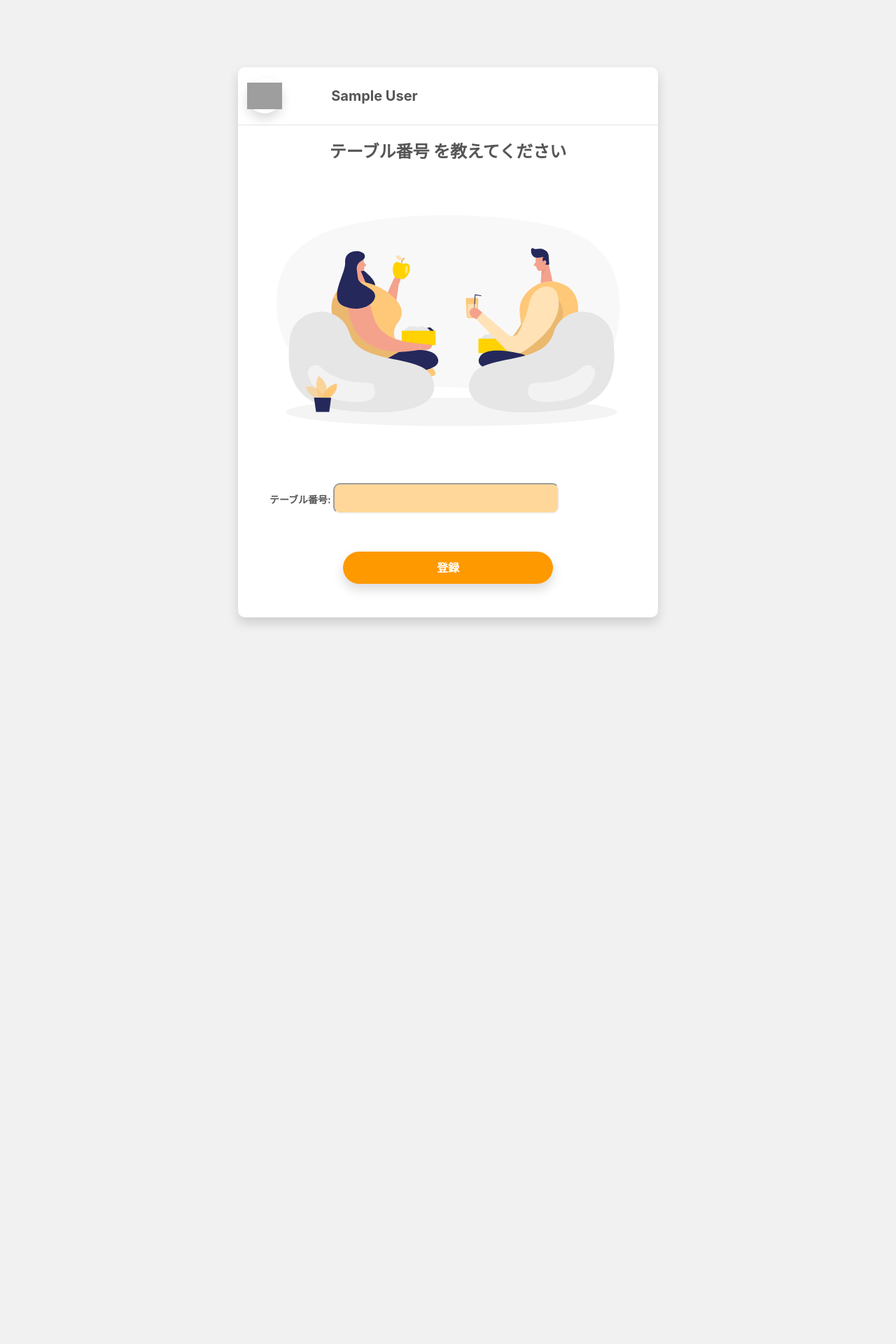
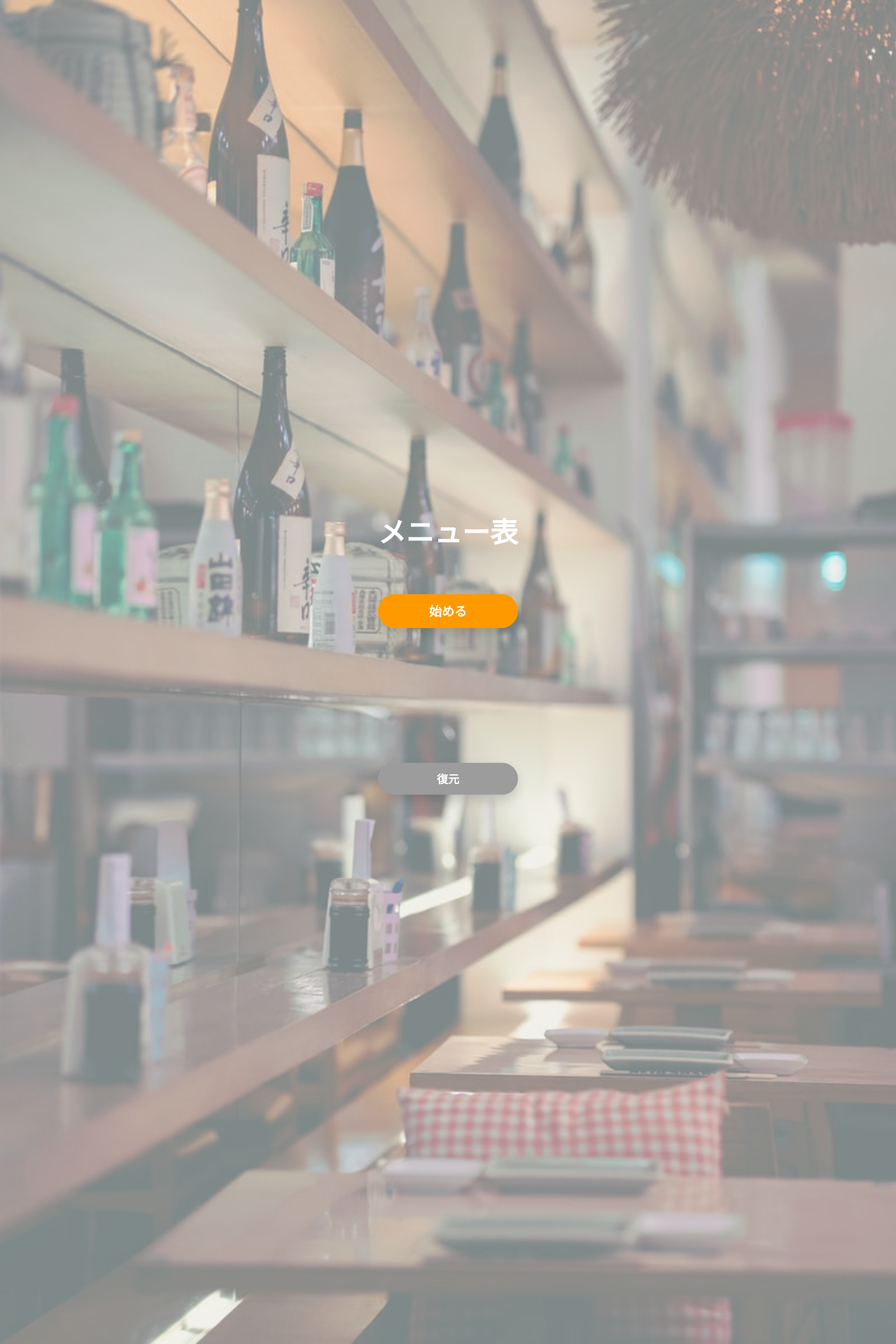
Before and after one commit to shin-carpediem/Beanstalk, a Django app: page / in a window 1280 px wide. Shown: the whole page at 70% size. Before the commit the page ends 893 px from the top, so only its background shows below. Run offline with Django 3.2, Linux system fonts and the light colour scheme; tables that the repository leaves empty hold one stand-in row (values such as "Sample post"); some libraries are stand-ins or nearby versions; grey boxes are pictures that could not be loaded.

Commit message:
add index

```diff
--- a/customer/urls.py
+++ b/customer/urls.py
@@ -4,7 +4,8 @@ from . import views
 
 app_name = 'customer'
 urlpatterns = [
-    path('', views.table, name='table'),
+    path('', views.index, name='index'),
+    path('table/', views.table, name='table'),
     path('menu/', views.menu, name='menu'),
     path('filter/', views.filter, name='filter'),
     path('<int:menu_id>/detail/', views.menu_detail, name='menu_detail'),
--- a/customer/views.py
+++ b/customer/views.py
@@ -13,6 +13,10 @@ from .forms import ChooseTableForm
 # Create your views here.
 def non_login_user_random_code(n):
     return ''.join(random.choices(string.ascii_letters + string.digits, k=n))
+
+
+def index(request):
+    return render(request, 'customer/index.html')
 
 
 def table(request):
--- a/static/css/main.scss
+++ b/static/css/main.scss
@@ -106,6 +106,13 @@ select {
   position: fixed;
   z-index: 10000;
   left: 15vh;
+  bottom: 10px;
+}
+.btn__fixed-righter {
+  width: 130px;
+  position: fixed;
+  z-index: 10000;
+  right: 5vh;
   bottom: 10px;
 }
 
@@ -290,6 +297,9 @@ a {
     .board {
       background-color: $white;
       border-radius: 10px;
+      @media (max-width: 600px) {
+        margin: 0 5px 0 5px;
+      }
     }
   }
 }
@@ -335,6 +345,25 @@ a {
 }
 
 // customer
+section.top-view {
+  img {
+    position: relative;
+    opacity: 0.5;
+  }
+  .forms {
+    position: absolute;
+    z-index: 2;
+    top: 50%;
+    left: 50%;
+    transform: translate(-50%, -50%);
+    -webkit-transform: translate(-50%, -50%);
+    -ms-transform: translate(-50%, -50%);
+    h1 {
+      color: $white;
+    }
+  }
+}
+
 .board__customer {
   section.header__customer {
     .back {
@@ -487,6 +516,9 @@ a {
       color: $white;
     }
     .cart-form {
+      .plus-minus {
+        font-size: 30px;
+      }
       input {
         width: 39px;
         height: 39px;
--- a/templates/customer/base__next.html
+++ b/templates/customer/base__next.html
@@ -7,8 +7,8 @@
 
 {% block content %}
 <div class="wrapper w-100">
-  <div class="inner__wrapper m-auto py-5">
-    <div class="board board__customer shadow beautify text-center my-5 pb-5">
+  <div class="inner__wrapper m-auto">
+    <div class="board board__customer shadow beautify text-centerpb-5">
       {% include 'components/customer/header.html' %}
 
       {% block inner__content %}
--- /dev/null
+++ b/templates/customer/index.html
@@ -0,0 +1,22 @@
+{% extends 'customer/base__next.html' %}
+{% load static %}
+
+{% block content %}
+<section class="wrapper w-100 top-view">
+  <img src="{% static 'img/common/top-view.jpeg' %}" alt="Top View">
+  <div class="forms">
+    <h1 class="text__bold">メニュー表</h1>
+    <form class="px-auto mt-3 mb-5 py-5" method="POST" action="{% url 'customer:table' %}">{% csrf_token %}
+      <!-- hidden -->
+      <input type="hidden" name="form-type" value="始める">
+      <button type="submit" class="w-100 btn btn__orange shadow mb-5 text__bold text__large">始める</button>
+    </form>
+    <form class="px-auto mt-5 pt-5" method="POST" action="{% url 'customer:table' %}">{% csrf_token %}
+      <p></p>
+      <!-- hidden -->
+      <input type="hidden" name="form-type" value="復元">
+      <button type="submit" class="w-100 btn btn__grey shadow mb-5">復元</button>
+    </form>
+  </div>
+</section>
+{% endblock %}
--- a/templates/customer/table.html
+++ b/templates/customer/table.html
@@ -2,15 +2,15 @@
 {% load static %}
 
 {% block inner__content %}
-<h4 class="pt-3 text__bold">テーブル番号 を教えてください</h4>
-<img class="mx-auto" src="{% static 'img/customer/table.svg' %}" alt="Table">
+<!-- <h4 class="pt-3 text__bold">テーブル番号 を教えてください</h4> -->
+<img class="mx-auto" width="240" src="{% static 'img/customer/table.svg' %}" alt="Table">
 
 <form class="px-auto" method="POST" action="{% url 'customer:menu' %}">{% csrf_token %}
-  <div class="text__bold text-center mr-5 pr-sm-5 pr-3 choose-table">
+  <div class="text__bold text-center mr-sm-5 pr-sm-5 pr-sm-3 choose-table">
     {{ choose_table_form.as_p }}
   </div>
-  <div class="pt-5">
-    <button type="submit" class="w-50 px-4 btn btn__orange shadow">登録</button>
+  <div class="pt-5 text-center">
+    <button type="submit" class="w-50 px-4 btn btn__orange shadow mb-5">登録</button>
   </div>
 </form>
 {% endblock %}
```
Also changed, not shown: static/css/main.css (+37 -0 lines), static/js/main.js (+7 -0 lines), templates/customer/detail.html (+6 -6 lines), static/css/main.min.css, static/img/common/top-view.jpeg (added), 1 other file.
